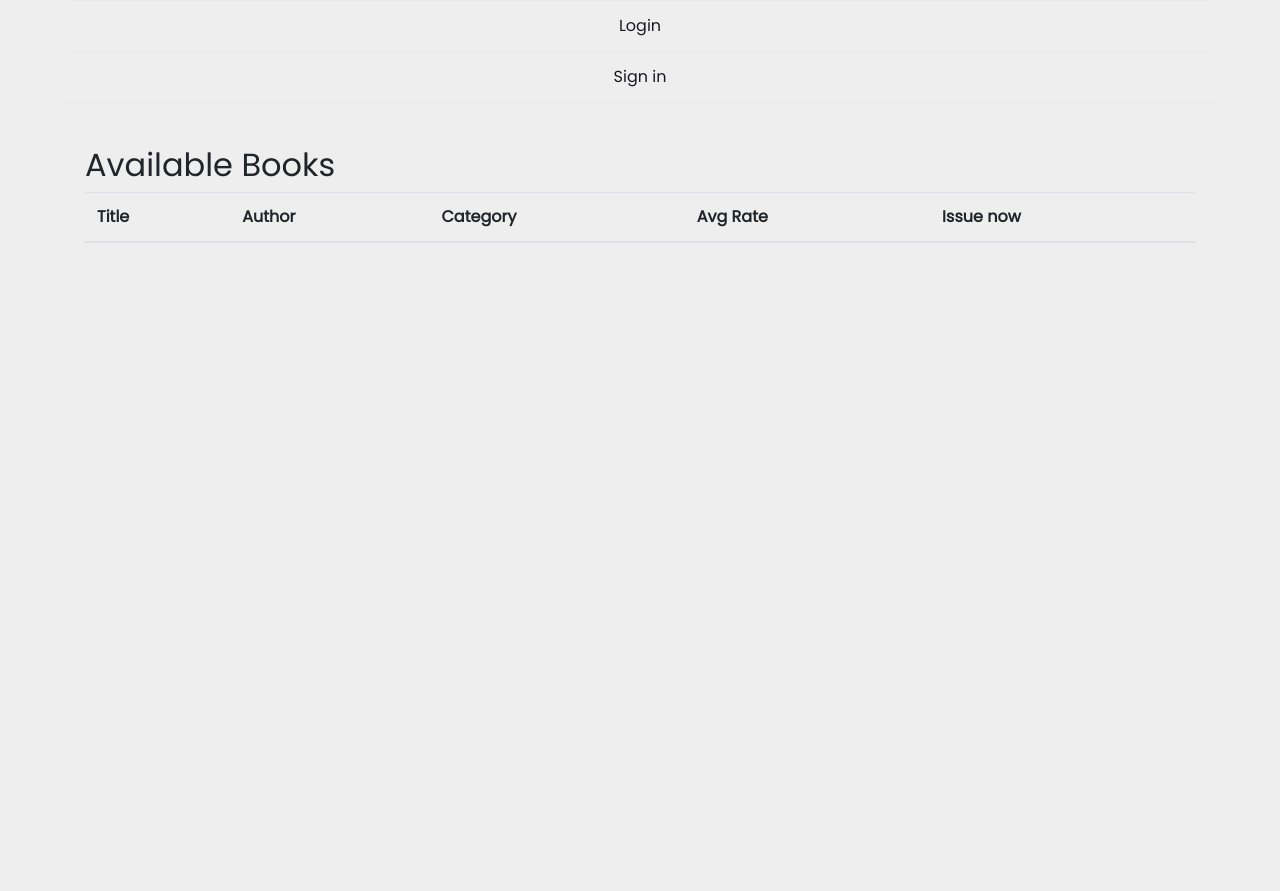
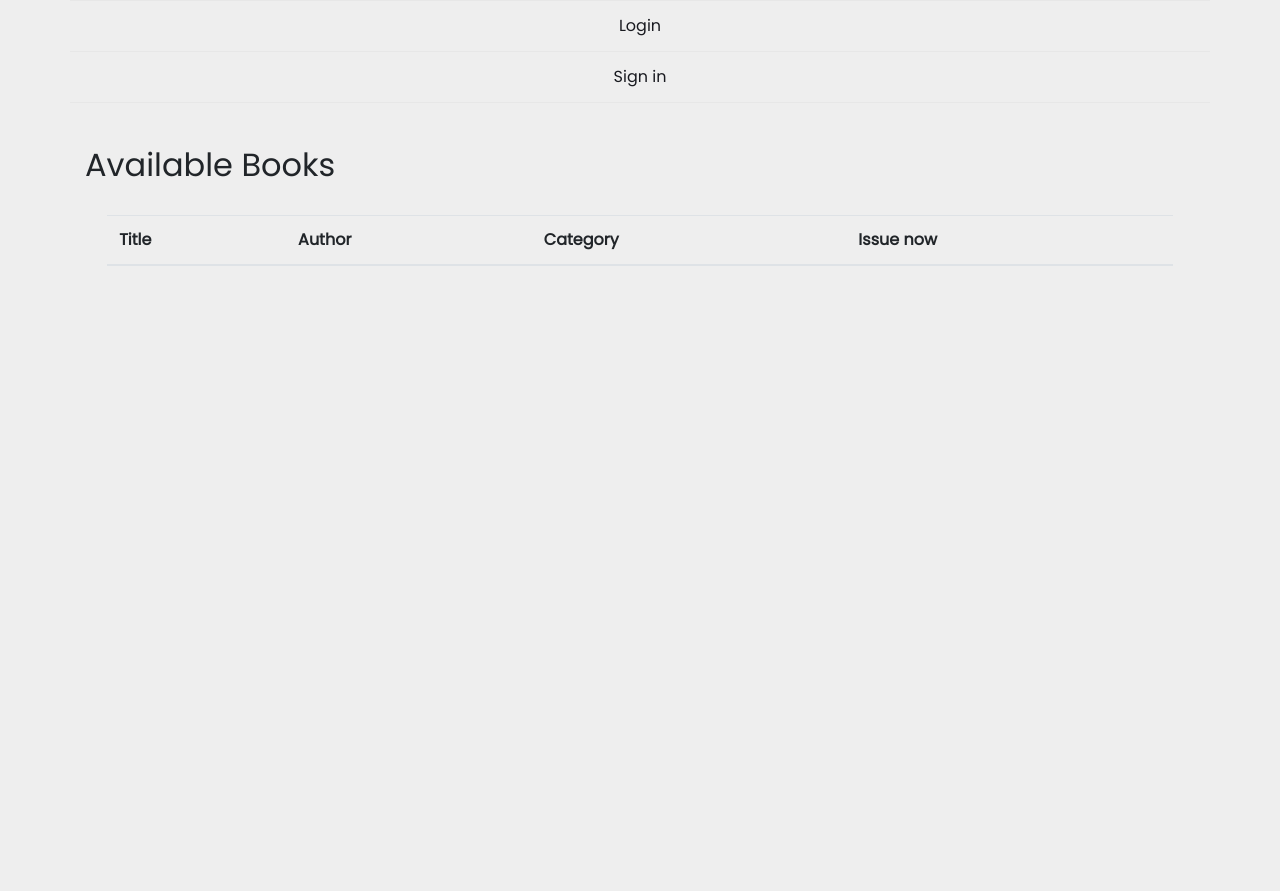
Before and after one commit to kcbojanowski/Database_Library, a Flask app: page / in a window 1280 px wide. Shown: the part 204-1095 px from the top of the page. Before the commit the page ends 447 px from the top, so only its background shows below. Run offline with Flask 2, Linux system fonts and the light colour scheme; data that the repository does not hold is empty; some libraries are stand-ins or nearby versions.

Commit message:
books table

```diff
--- a/csv_to_db.py
+++ b/csv_to_db.py
@@ -8,7 +8,8 @@ with open('google_books_dataset.csv', 'r') as f:
     rows = list(reader)
 
 for row in rows[1:]:
-    book = Books(title=row[1], authors=row[1], language=row[2], categories=row[3],
+    book = Books(title=row[0], authors=row[1].lstrip('[\'').rstrip('\']'), language=row[2],
+                 categories=row[3].lstrip('[\'').rstrip('\']'),
                  avg_rate=int(float(row[4])) if row[4] != '' else row[4], number_of_copies=random.randint(1, 20))
     db.session.add(book)
 db.session.commit()
--- a/library/routes.py
+++ b/library/routes.py
@@ -12,11 +12,11 @@ import requests
 @app.route('/')
 @app.route('/home')
 def home_page():
-    query0 = 'SELECT title, authors, categories, avg_rate FROM books ORDER BY title'
+    query0 = 'SELECT title, authors, categories, avg_rate, number_of_copies FROM books ORDER BY title'
     all_books = db.session.execute(query0)
     books_list = []
     for row in all_books:
-        if row.amount != 0:
+        if row.number_of_copies != 0:
             books_dict = {'title': row.title, 'authors': row.authors, 'categories': row.categories, 'avg_rate': row.avg_rate}
             books_list.append(books_dict)
     return render_template('index.html', books=books_list)
--- a/library/static/css/style.css
+++ b/library/static/css/style.css
@@ -118,6 +118,12 @@ header
     color: #61876E!important;
   }
 
-.books {
-  height: 400px;
+  .books {
+    margin-bottom: 50px;
+
+  }
+.table_books {
+   padding: 2%;
+   height: 700px;
+   overflow-y: scroll;
 }
--- a/library/templates/index.html
+++ b/library/templates/index.html
@@ -38,13 +38,13 @@
 
     <div class="books container">
             <h2>Available Books</h2>
+            <div class="table_books">
             <table class="table table-hover">
                 <thead>
                     <tr>
                         <th>Title</th>
                         <th>Author</th>
                         <th>Category</th>
-                        <th>Avg Rate</th>
                         <th>Issue now</th>
                     </tr>
                 </thead>
@@ -52,7 +52,7 @@
 
                 </tbody>
             </table>
-
+            </div>
     </div>
 </main>
 
@@ -60,6 +60,10 @@
 
 <script src="https://kit.fontawesome.com/05a09beaf0.js" crossorigin="anonymous"></script>
 <script>
+    window.addEventListener("load", ()=>{
+    loadBooks();
+    });
+
     function loadBooks() {
     const BooksTxt = document.querySelector(".books .table tbody")
     all_books = {{ books | tojson }}
@@ -73,7 +77,6 @@
                         <td>${value['title']}</td>
                         <td>${value['authors']}</td>
                         <td>${value['categories']}</td>
-                        <td>${value['avg_rate']}</td>
                         <td><a type="button"><i class="fa-solid fa-caret-right"></i></a></td>
                     </tr>`
         BooksTxt.insertAdjacentHTML("beforeend", book);
```
